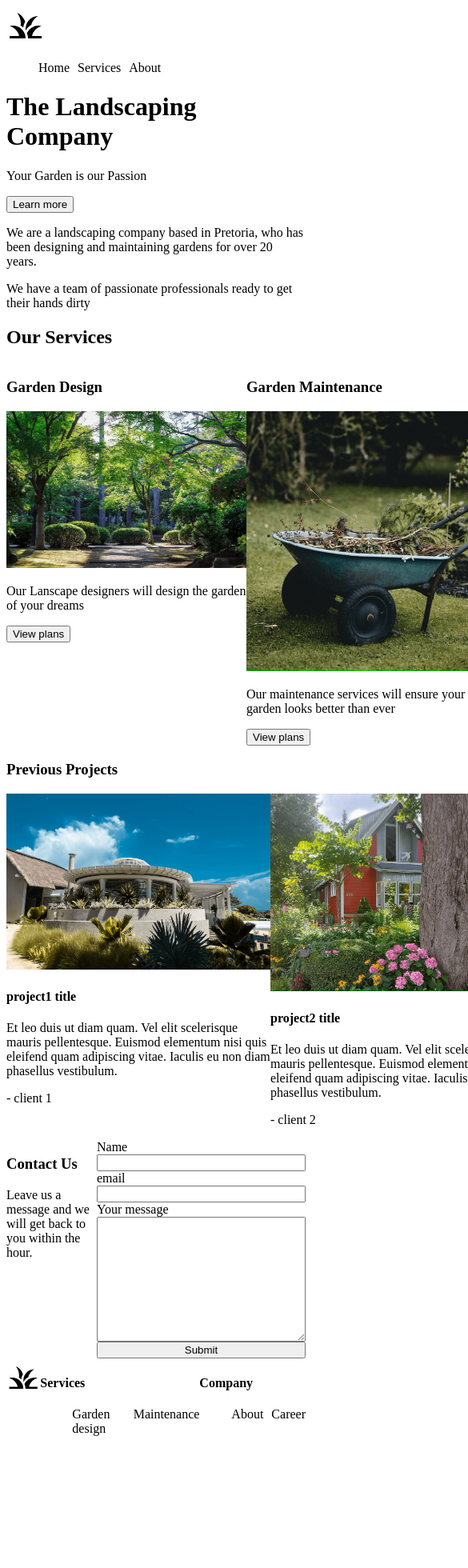
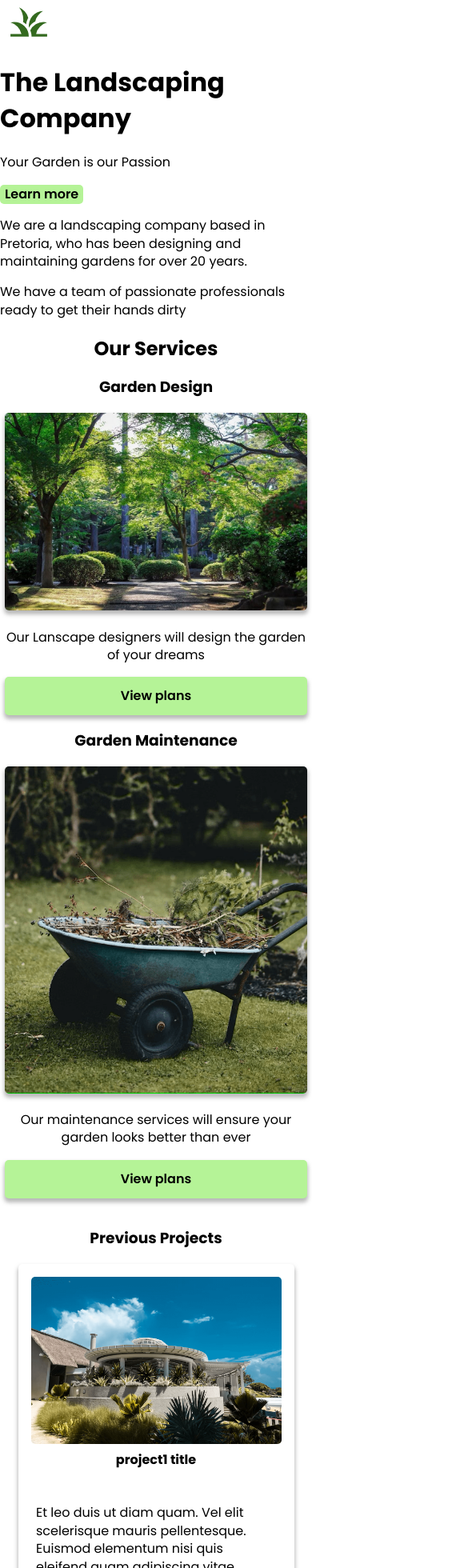
Before and after one commit to MauritzLM/lansdcape-webpage-practice, a React (Vite) app: page / in a window 390 px wide. Shown: the top 1960 px of the page at 80% size, 585 px wide, since content can reach past the window. Before the commit the page ends 1819 px from the top, so only its background shows below. Built offline with nearby package versions, Linux system fonts and the light colour scheme.

Commit message:
updated mobile layout and styles

```diff
--- a/src/App.css
+++ b/src/App.css
@@ -1,19 +1,22 @@
-html {
-  box-sizing: border-box;
-  font-size: 10px;
-}
-
 *,
 *::before,
 *::after {
   box-sizing: inherit;
 }
 
+html {
+  box-sizing: border-box;
+  font-size: 10px;
+  font-family: 'Poppins', sans-serif;
+}
+
 body {
   font-size: 1.6rem;
+  margin: 0;
+  line-height: 1.4;
 }
 
-/* navigation */
+/* general styles */
 
 nav ul,
 footer ul {
@@ -22,32 +25,233 @@ footer ul {
   gap: 10px;
 }
 
+button {
+  cursor: pointer;
+  background-color: #B5F397;
+  font: inherit;
+  border: none;
+  border-radius: 5px;
+  font-weight: 600;
+
+}
+
+nav,
+.hero,
+.hero-info,
+section,
+footer {
+  padding: 0 .4em;
+}
+
+/* Typography */
+h2,
+h3,
+section h4 {
+  text-align: center;
+}
+
+/* navigation */
+nav {
+  display: flex;
+  justify-content: space-between;
+  height: 60px;
+}
+
+nav p {
+  margin: 0;
+  font-size: 1.6rem;
+  position: absolute;
+  top: 1.1em;
+  left: 18%;
+  font-weight: 700;
+}
+
+/* nav menu */
+nav ul {
+  position: absolute;
+  top: 0;
+  left: -100em;
+  flex-direction: column;
+  background-color: white;
+  color: black;
+  height: 400px;
+  width: 200px;
+  margin: 0;
+  transition: all .2s ease-in;
+  z-index: 2;
+}
+
+nav ul a {
+  text-decoration: none;
+  border-bottom: 1px solid black;
+}
+
+/* show nav menu */
+nav:focus-within ul {
+  left: 0;
+}
+
+nav svg {
+  fill: #346A1F;
+  height: 55px;
+  width: 60px;
+}
+
+nav button {
+  background-color: white;
+  border: none;
+  padding: 0;
+}
+
+nav button svg {
+  height: 40px;
+  width: 40px;
+}
+
+/* Hero Section */
+.hero {
+  background-image: url("./assets/images/landscaping1-mobile.png");
+  background-size: cover;
+  background-repeat: no-repeat;
+  height: 200px;
+  display: grid;
+}
+
+.hero h1 {
+  display: none;
+}
+
+.hero p {
+  margin-top: 0;
+
+  font-size: 1.8rem;
+  font-weight: 600;
+  color: white;
+  align-self: center;
+  width: 150px;
+}
+
+.hero button {
+  justify-self: center;
+  align-self: center;
+  padding: .7em 2em;
+  text-transform: capitalize;
+
+}
+
+.hero-info {
+  background-color: #55624C;
+  padding: 1em 2em;
+  color: white;
+
+}
+
+.hero-info p {
+  margin-top: 0;
+  margin-bottom: .5em;
+}
+
+.hero-info p:nth-of-type(2) {
+  margin-bottom: 0;
+}
+
 /* Services section */
 .services-container {
   display: flex;
-  justify-content: space-around;
+  /* justify-content: space-around; */
+  flex-direction: column;
+}
+
+section>h2 {
+  margin-bottom: 0;
+}
+
+.services-container .service-card {
+  display: flex;
+  flex-direction: column;
+}
+
+.service-card button {
+  padding: .8em;
+  box-shadow: 0px 4px 5px 1px rgba(153, 153, 153, 0.692);
+}
+
+.services-container picture div {
+  width: 345px;
+  height: 200px;
 }
 
 .services-container img {
-  width: 300px;
-  /* height: 100%; */
+  object-fit: cover;
+  width: 100%;
+  height: 100%;
+  border-radius: 5px;
+  box-shadow: 0px 4px 5px 1px rgba(153, 153, 153, 0.692);
+}
+
+.services-container p {
+  text-align: center;
 }
 
 /* Projects section */
 .projects-container {
   display: flex;
   justify-content: space-between;
+  flex-direction: column;
+  align-items: center;
+  gap: 1.5em;
 }
 
-.projects-container img {
-  width: 330px;
+.projects-container .project-card {
+  padding: 1em;
+  display: flex;
+  flex-direction: column;
+  align-items: center;
+  box-shadow: 0px 4px 5px 1px rgba(153, 153, 153, 0.692);
+  border-radius: 5px;
+  width: 345px;
+}
+
+section>h3 {
+  margin-top: 2em;
+}
+
+.project-card h4 {
+  margin-top: .2em;
+}
+
+.projects-container picture div {
+  width: 300px;
+  height: 200px;
+}
+
+.project-card img {
+  object-fit: cover;
+  width: 100%;
+  height: 100%;
+  border-radius: 5px;
+}
+
+.project-card p:nth-of-type(1) {
+  margin-top: 1.4em;
+  width: 300px;
+}
+
+.project-card p:nth-of-type(2) {
+  align-self: flex-end;
+  margin-top: 0;
+  margin-bottom: 0;
+  margin-right: .5em;
+  font-weight: 600;
 }
 
 /* Contact us section */
 .contact-section {
   display: flex;
-
+  flex-direction: column;
   justify-content: space-around;
+  padding: 1em;
+  background-color: #FDFDF6;
 }
 
 .contact-section form {
@@ -55,7 +259,141 @@ footer ul {
   flex-direction: column;
 }
 
+form input,
+textarea {
+  font: inherit;
+  padding: .5em;
+  /* outline: 1px solid #346A1F; */
+  border: 1px solid #346A1F;
+}
+
+form label {
+  margin-top: .5em;
+  margin-bottom: .2em;
+}
+
+form button {
+  margin-top: 1.2em;
+  margin-bottom: 1em;
+  padding: .8em;
+  box-shadow: 0px 4px 5px 1px rgba(153, 153, 153, 0.692);
+}
+
+/* Services Page */
+
+.services-info {
+  background-color: #55624C;
+  color: white;
+  padding: 1em .5em;
+}
+
+.services-info h1 {
+  margin-top: 0;
+  font-size: 22px;
+}
+
+/* product section */
+
+.design-section div,
+.maintenance-section div {
+  display: flex;
+  flex-direction: column;
+  align-items: center;
+  gap: 2em;
+}
+
+section .product-card {
+  background-color: #FDFDF6;
+  width: 345px;
+  display: flex;
+  flex-direction: column;
+  align-items: initial;
+  gap: 0;
+  padding: 1em;
+  box-shadow: 0px 4px 5px 1px rgba(153, 153, 153, 0.692);
+}
+
+.product-card h3,
+.product-card p {
+  text-align: center;
+  margin: 0;
+}
+
+/* FAQ section */
+.faq-question-container {
+  /* display: flex; */
+  /* justify-content: space-between; */
+  position: relative;
+  cursor: pointer;
+  border-bottom: 1px solid;
+}
+
+.faq-question-container svg {
+  position: absolute;
+  top: 0;
+  right: 1em;
+}
+
+.answer {
+  transition: all .2s ease-in;
+  visibility: hidden;
+  height: 0;
+}
+
+.faq-question-container.active .answer {
+  visibility: visible;
+  height: auto;
+}
+
+
+/* rotate svg */
+.faq-question-container.active svg {
+  transform: rotate(.5turn);
+}
+
 /* Footer */
 footer {
   display: flex;
+  flex-direction: column;
+  background-color: #131F0D;
+  color: white;
+  padding: 1em;
 }
+
+footer h4 {
+  font-size: 1.8rem;
+  letter-spacing: .5px;
+}
+
+footer svg {
+  height: 100px;
+  width: 120px;
+  fill: #B5F397;
+  align-self: center;
+}
+
+footer ul {
+  display: flex;
+  flex-direction: column;
+  padding: 0;
+}
+
+footer a {
+  color: white;
+  text-decoration: none;
+}
+
+.social-links div {
+  display: flex;
+  justify-content: center;
+  gap: 10px;
+}
+
+.social-links h4 {
+  text-align: center;
+}
+
+.social-links svg {
+  height: 40px;
+  width: 40px;
+}
```
